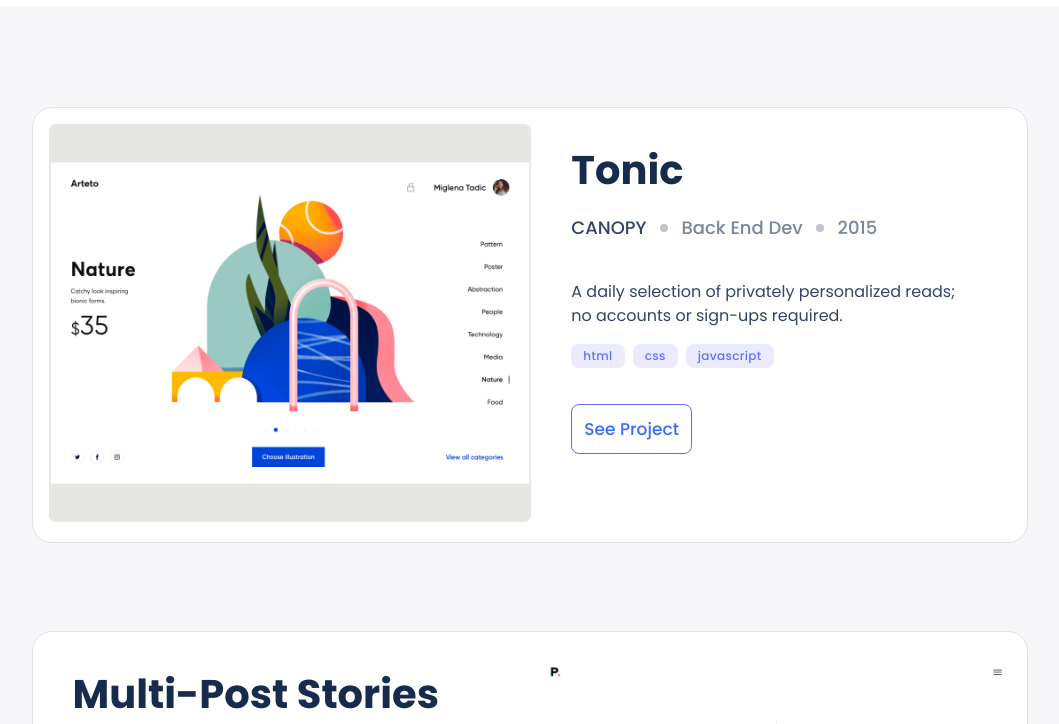
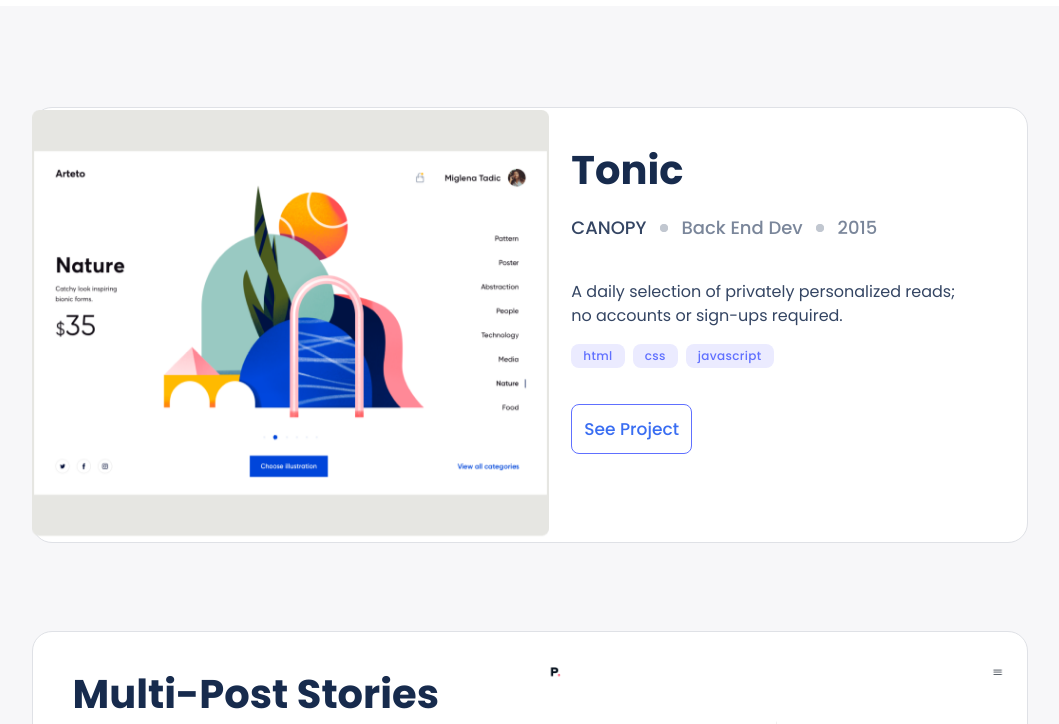
Before and after one commit to shegy28/Portfolio-setup-and-mobile-first, a website: page index.html in a window 1280 px wide. In both pictures the pointer is over the element 399 px from the left and 1169 px from the top of the page. Shown: the part 845-1569 px from the top of the page, without its empty margins (110-1169 px from the left). Drawn offline with Linux system fonts and the light colour scheme.

Commit message:
Transform images when hovered on

```diff
--- a/styles.css
+++ b/styles.css
@@ -651,6 +651,13 @@ div.card-info2 {
     background: #2230d2;
   }
 
+  .card-img1:hover,
+  .lang-container:hover {
+    transform: scale(1.07);
+  }
+
+
+
   .pointer-div {
     display: flex;
     flex-direction: row;
```
